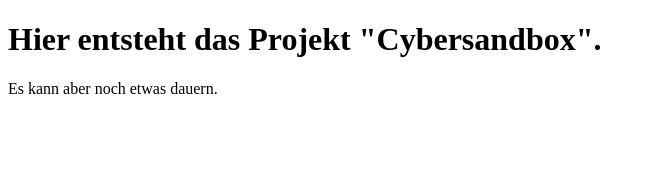
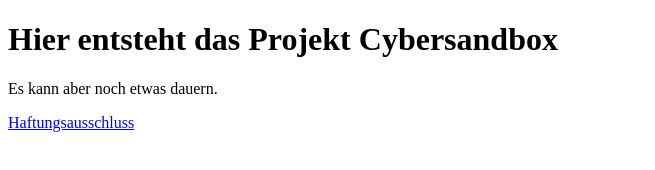
Before and after one commit to cybersandbox1/cybersandbox1.github.io, a plain HTML site: page index.html in a window 1280 px wide. Shown: the whole page, without its empty margins (0-655 px from the left). Drawn offline with Linux system fonts and the light colour scheme.

Commit message:
Update index.html

```diff
--- a/index.html
+++ b/index.html
@@ -3,8 +3,10 @@
 <title>Cybersandbox</title>
 <body>
 
-<h1>Hier entsteht das Projekt "Cybersandbox".</h1>
+<h1>Hier entsteht das Projekt Cybersandbox</h1>
 <p>Es kann aber noch etwas dauern.</p>
+
+<a href=”http://www.disclaimer.de/disclaimer.htm?farbe=FFFFFF/000000/000000/000000″>Haftungsausschluss</a>
 
 </body>
 </html>
```
